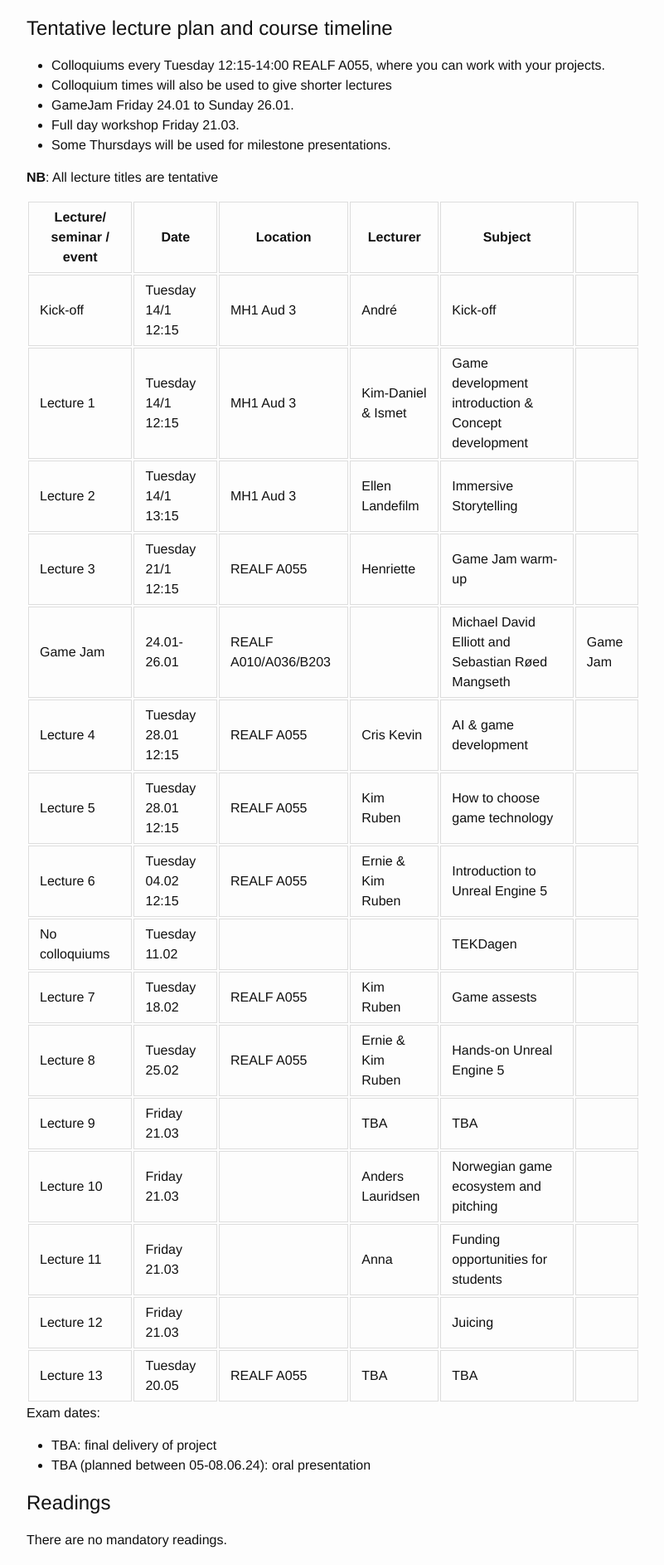
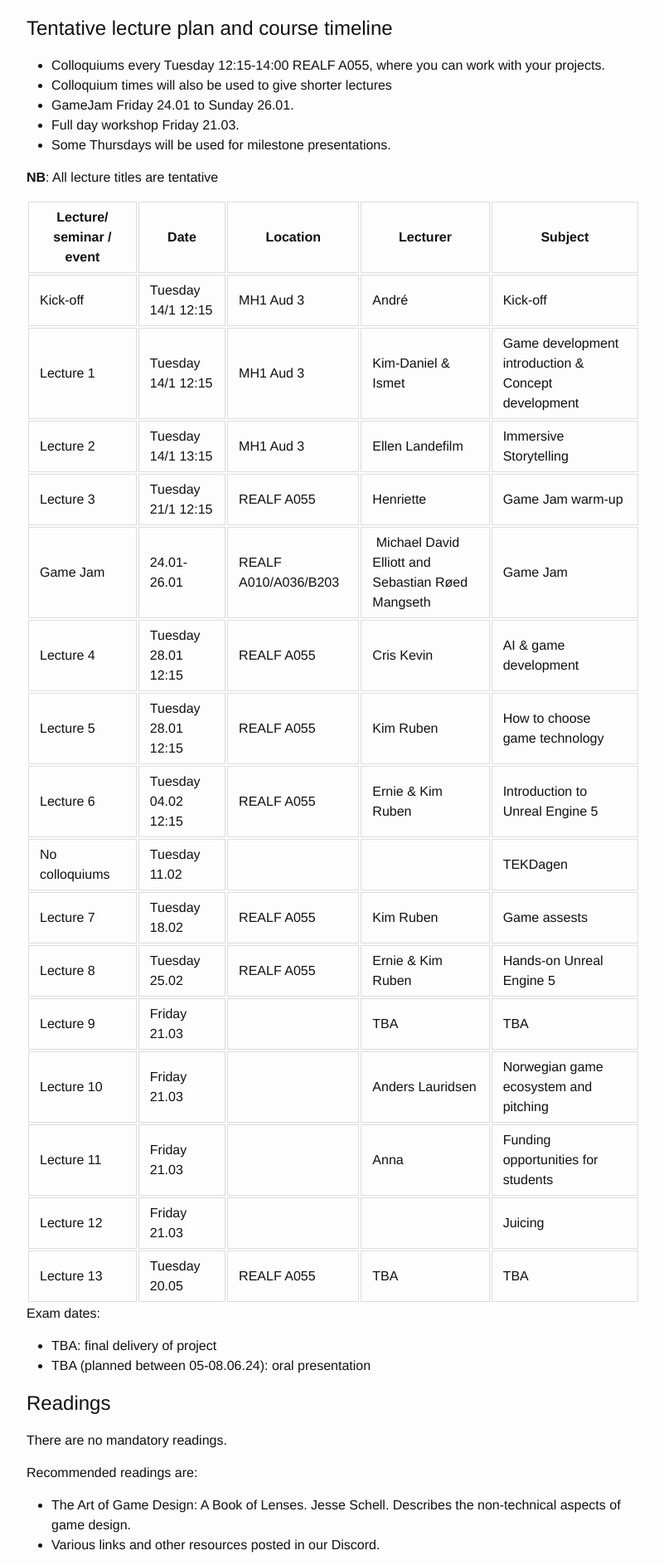
Before and after one commit to uit-gamelab/Spring25, a Jekyll site: the page built from index.md, in a window 1280 px wide. Shown: the part 1492-3378 px from the top of the page at 83% size, without its empty margins (238-1039 px from the left). Built offline with Jekyll 4.4.1, drawn with Linux system fonts in a browser that asks for light colours; our own code applies the rules of GitHub Pages for plain Markdown files.

```diff
--- a/index.md
+++ b/index.md
@@ -62,7 +62,7 @@ In addition to being evaluated on the successful completion of the game you will
 | Lecture 1                | Tuesday 14/1 12:15	| MH1 Aud 3     	| Kim-Daniel & Ismet 	| Game development introduction & Concept development|
 | Lecture 2                | Tuesday 14/1 13:15	| MH1 Aud 3     	| Ellen Landefilm    	| Immersive Storytelling |
 | Lecture 3                | Tuesday 21/1 12:15	| REALF A055    	| Henriette             | Game Jam warm-up |
-| Game Jam                 | 24.01-26.01 		| REALF A010/A036/B203| 					| Michael David Elliott and  Sebastian Røed Mangseth | Game Jam |
+| Game Jam                 | 24.01-26.01 		| REALF A010/A036/B203| Michael David Elliott and  Sebastian Røed Mangseth | Game Jam |
 | Lecture 4                | Tuesday 28.01 12:15| REALF A055    	| Cris Kevin        	| AI & game development |
 | Lecture 5                | Tuesday 28.01 12:15| REALF A055    	| Kim Ruben      		| How to choose game technology |
 | Lecture 6                | Tuesday 04.02 12:15| REALF A055    	| Ernie & Kim Ruben 	| Introduction to Unreal Engine 5 |
```
